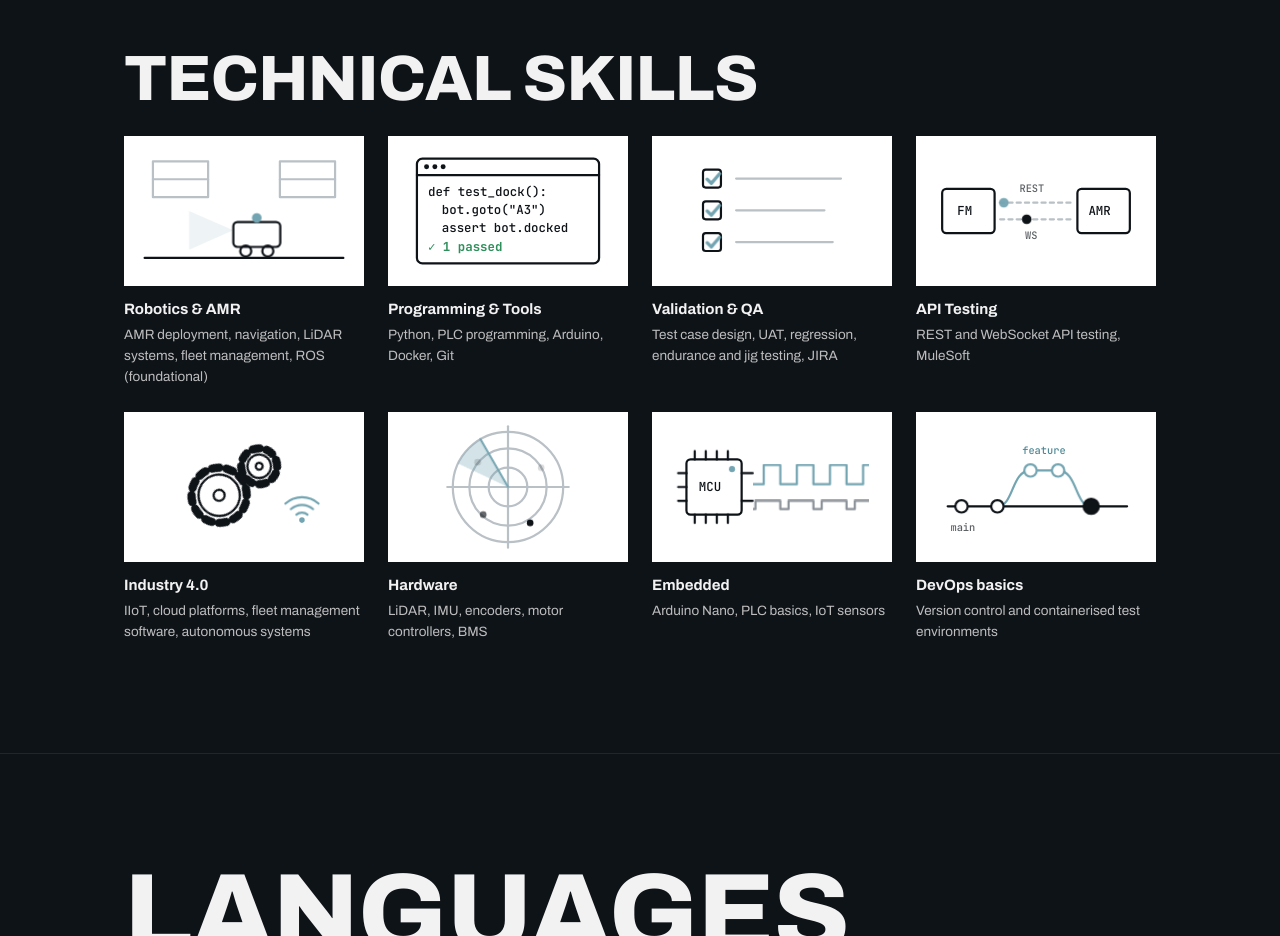
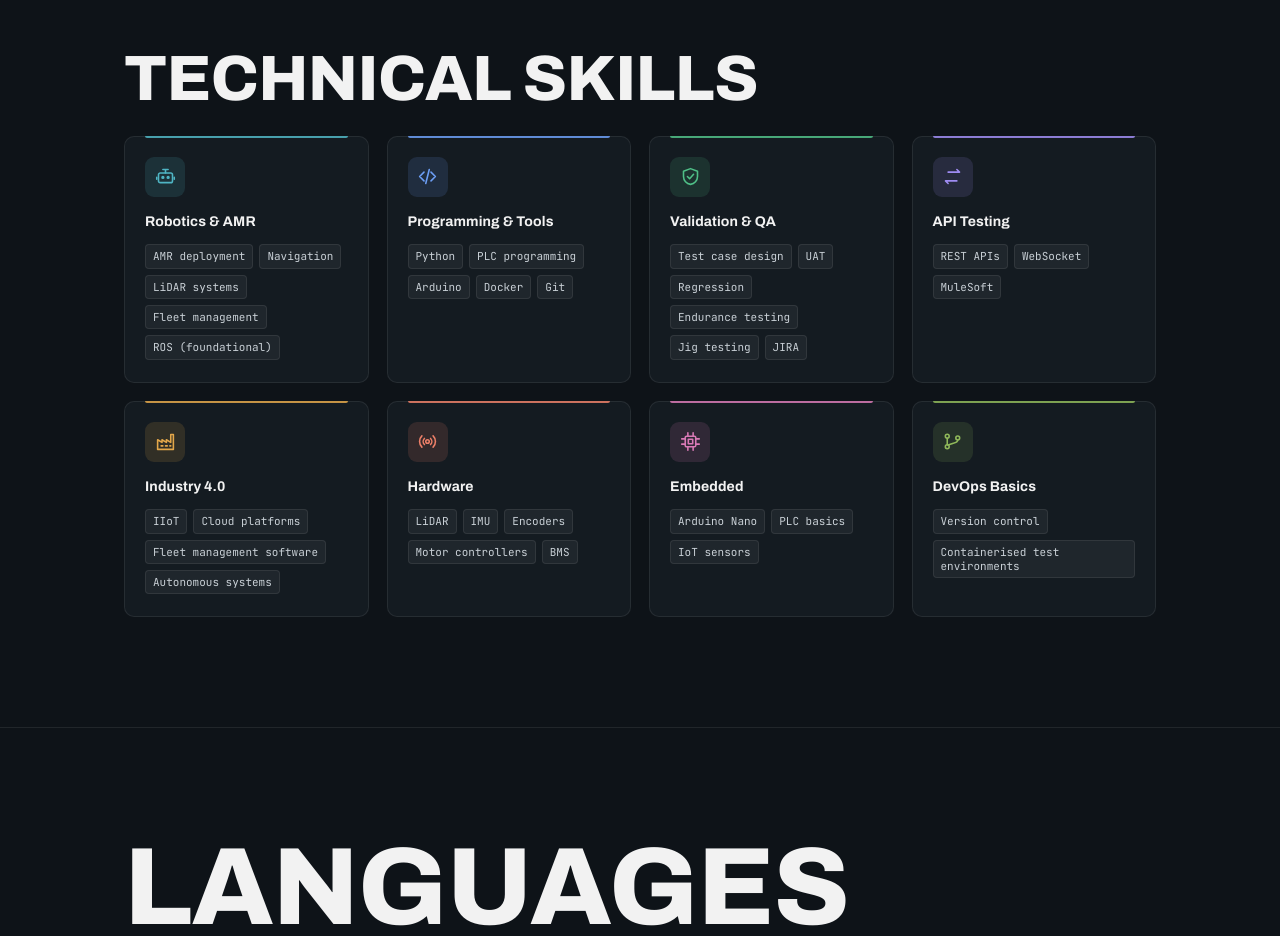
Before and after one commit to samsaji0127/samsaji0127.github.io, a plain HTML site: page index.html in a window 1280 px wide. Shown: the part 4080-5016 px from the top of the page. Drawn offline with Linux system fonts and the light colour scheme; animation ran at ten frames a second.

Commit message:
Redesign skills section as professional cards with colour accents and tags
Co-Authored-By: Claude Opus 5.5 <noreply@anthropic.com>

```diff
--- a/index.html
+++ b/index.html
@@ -131,48 +131,17 @@ section+section{border-top:1px solid rgba(255,255,255,.08)}
 .edu-icon .fill-acc{fill:var(--accent);stroke:none}.edu-icon .fill-ink{fill:#fff;stroke:none}
 
 /* SKILLS */
-.grid4{display:grid;grid-template-columns:repeat(4,minmax(0,1fr));gap:24px}
-.skill .tile{background:#fff;color:var(--black);aspect-ratio:16/10;padding:6px;transition:box-shadow .25s}
-.skill:hover .tile{box-shadow:0 0 0 3px var(--accent)}
-.js #skills .skill{opacity:0;transform:translateY(18px);transition:opacity .6s ease,transform .6s ease;transition-delay:calc(var(--i) * 70ms)}
-.js #skills.seen .skill{opacity:1;transform:none}
-/* animated skill illustrations */
-.sk{display:block;width:100%;height:100%;fill:none;stroke:#0e1318;stroke-width:1.6;stroke-linecap:round;stroke-linejoin:round;overflow:hidden}
-.sk .dim{stroke:#b9c0c6}.sk .dash{stroke-dasharray:3 3}
-.sk .acc{stroke:var(--accent)}.sk .accf{fill:var(--accent);stroke:none}.sk .inkf{fill:#0e1318;stroke:none}
-.sk text{fill:#0e1318;stroke:none;font-family:var(--mono);font-size:9px;font-weight:500}
-.sk text.sm{font-size:7.5px;fill:#5d6166}.sk text.acct{fill:#4f8794}.sk .okt{fill:#2f8f5b;font-weight:700}
-.sk .tick{stroke:var(--accent);stroke-width:2.4}
-.sk .node{fill:#fff}.sk .accn{stroke:var(--accent)}.sk .inkn{fill:#0e1318}
-.sk .s1{animation:s1 6s infinite}.sk .s2{animation:s2 6s infinite}.sk .s3{animation:s3 6s infinite}.sk .s4{animation:s4 6s infinite}.sk .s5{animation:s5 6s infinite}
-@keyframes s1{0%{opacity:0}4%,90%{opacity:1}96%,100%{opacity:0}}
-@keyframes s2{0%,14%{opacity:0}18%,90%{opacity:1}96%,100%{opacity:0}}
-@keyframes s3{0%,28%{opacity:0}32%,90%{opacity:1}96%,100%{opacity:0}}
-@keyframes s4{0%,42%{opacity:0}46%,90%{opacity:1}96%,100%{opacity:0}}
-@keyframes s5{0%,56%{opacity:0}60%,90%{opacity:1}96%,100%{opacity:0}}
-.amr .bot{transform-box:view-box;transform-origin:37px 67px;animation:amr 8s ease-in-out infinite}
-@keyframes amr{0%{transform:translateX(0) scaleX(1)}40%{transform:translateX(72px) scaleX(1)}48%{transform:translateX(72px) scaleX(-1)}88%{transform:translateX(0) scaleX(-1)}96%,100%{transform:translateX(0) scaleX(1)}}
-.amr .beam{fill:var(--accent);stroke:none;opacity:.35;animation:beam 1s ease-in-out infinite alternate}
-@keyframes beam{to{opacity:.12}}
-.api .req{animation:req 2.4s ease-in-out infinite}.api .res{animation:res 2.4s ease-in-out infinite 1.2s}
-@keyframes req{0%{transform:translateX(0);opacity:0}10%,85%{opacity:1}100%{transform:translateX(48px);opacity:0}}
-@keyframes res{0%{transform:translateX(0);opacity:0}10%,85%{opacity:1}100%{transform:translateX(-48px);opacity:0}}
-.gears .teeth{stroke-width:6}
-.gears .g1,.gears .g2{transform-box:fill-box;transform-origin:center}
-.gears .g1{animation:spin 8s linear infinite}.gears .g2{animation:spin 5.33s linear infinite reverse}
-@keyframes spin{to{transform:rotate(360deg)}}
-.radar .sweep{transform-box:view-box;transform-origin:80px 50px;animation:spin 3s linear infinite}
-.radar .wedge{opacity:.3}
-.radar .blip{opacity:.15;animation:blip 3s infinite}
-.radar .b2{animation-delay:-1.4s}.radar .b3{animation-delay:-1s}.radar .b4{animation-delay:-2.1s}
-@keyframes blip{0%,4%{opacity:1}40%,100%{opacity:.15}}
-.emb .wave{animation:wave 1.2s linear infinite}.emb .wave2{animation:wave 1.2s linear infinite;stroke:#8a9198}
-@keyframes wave{to{transform:translateX(-24px)}}
-.emb .led{animation:led .8s steps(2,jump-none) infinite}
-@keyframes led{to{opacity:.2}}
-#skills:not(.play) .sk *{animation-play-state:paused}
-.skill h3{font-size:15px;margin:12px 0 4px}
-.skill p{font-size:13.5px;color:var(--on-dark-muted);margin:0}
+.grid4{display:grid;grid-template-columns:repeat(4,minmax(0,1fr));gap:18px}
+.skill{--c:var(--accent);position:relative;background:#141b21;border:1px solid rgba(255,255,255,.08);border-radius:10px;padding:20px 20px 22px;transition:border-color .25s,transform .25s,box-shadow .25s}
+.skill::before{content:"";position:absolute;left:20px;right:20px;top:-1px;height:2px;background:var(--c);border-radius:0 0 2px 2px;opacity:.85}
+.skill:hover{border-color:color-mix(in srgb,var(--c) 55%,transparent);transform:translateY(-3px);box-shadow:0 10px 28px rgba(0,0,0,.35)}
+.skill .ic{width:40px;height:40px;border-radius:9px;display:grid;place-items:center;background:color-mix(in srgb,var(--c) 14%,transparent);color:var(--c);margin-bottom:14px}
+.skill .ic svg{width:21px;height:21px;fill:none;stroke:currentColor;stroke-width:1.8;stroke-linecap:round;stroke-linejoin:round}
+.skill h3{font-size:14px;font-weight:700;letter-spacing:.01em;margin:0 0 12px}
+.skill ul{list-style:none;margin:0;padding:0;display:flex;flex-wrap:wrap;gap:6px}
+.skill li{font-family:var(--mono);font-size:11px;line-height:1.3;color:#c9d0d6;background:rgba(255,255,255,.05);border:1px solid rgba(255,255,255,.08);border-radius:4px;padding:4px 7px}
+.js #skills .skill{opacity:0;translate:0 14px;transition:opacity .6s ease,translate .6s ease,border-color .25s,transform .25s,box-shadow .25s;transition-delay:calc(var(--i) * 60ms),calc(var(--i) * 60ms),0s,0s,0s}
+.js #skills.seen .skill{opacity:1;translate:none}
 
 
 /* LANGUAGES + CONTACT */
@@ -214,6 +183,7 @@ section+section{border-top:1px solid rgba(255,255,255,.08)}
   .contact .rows{grid-template-columns:repeat(2,minmax(0,1fr))}
 }
 @media (max-width:760px){.grid3{grid-template-columns:1fr}}
+@media (max-width:480px){.grid4{grid-template-columns:1fr;gap:14px}.skill{display:grid;grid-template-columns:36px 1fr;column-gap:12px;align-items:center;padding:16px 16px 18px}.skill .ic{width:36px;height:36px;margin:0}.skill h3{margin:0}.skill ul{grid-column:1/-1;margin-top:12px}}
 @media (max-width:560px){
   .hero nav{display:none}
   .edu-logo{width:52px;height:52px;padding:5px}
@@ -391,56 +361,14 @@ section+section{border-top:1px solid rgba(255,255,255,.08)}
   <div class="wrap">
     <h2 class="display">Technical Skills</h2>
     <div class="grid4">
-      <div class="skill" style="--i:0"><div class="tile"><svg class="sk amr" viewBox="0 0 160 100" aria-hidden="true">
-        <g class="dim"><rect x="14" y="14" width="40" height="26"/><line x1="14" y1="27" x2="54" y2="27"/><rect x="106" y="14" width="40" height="26"/><line x1="106" y1="27" x2="146" y2="27"/></g>
-        <line x1="8" y1="84" x2="152" y2="84"/>
-        <g class="bot"><path class="beam" d="M54 64 L86 50 L86 78 Z"/><rect x="20" y="58" width="34" height="18" rx="3"/><circle cx="29" cy="79" r="4"/><circle cx="45" cy="79" r="4"/><circle class="accf" cx="37" cy="55" r="3.5"/></g>
-      </svg></div><h3>Robotics &amp; AMR</h3><p>AMR deployment, navigation, LiDAR systems, fleet management, ROS (foundational)</p></div>
-      <div class="skill" style="--i:1"><div class="tile"><svg class="sk code" viewBox="0 0 160 100" aria-hidden="true">
-        <rect x="14" y="12" width="132" height="76" rx="4"/><line x1="14" y1="24" x2="146" y2="24"/>
-        <circle class="inkf" cx="21" cy="18" r="1.8"/><circle class="inkf" cx="27" cy="18" r="1.8"/><circle class="inkf" cx="33" cy="18" r="1.8"/>
-        <text class="s s1" x="22" y="39">def test_dock():</text>
-        <text class="s s2" x="32" y="52">bot.goto("A3")</text>
-        <text class="s s3" x="32" y="65">assert bot.docked</text>
-        <text class="s s4 okt" x="22" y="79">✓ 1 passed</text>
-      </svg></div><h3>Programming &amp; Tools</h3><p>Python, PLC programming, Arduino, Docker, Git</p></div>
-      <div class="skill" style="--i:2"><div class="tile"><svg class="sk qa" viewBox="0 0 160 100" aria-hidden="true">
-        <rect x="30" y="20" width="13" height="13" rx="2"/><line class="dim" x1="54" y1="26.5" x2="130" y2="26.5"/>
-        <rect x="30" y="43" width="13" height="13" rx="2"/><line class="dim" x1="54" y1="49.5" x2="118" y2="49.5"/>
-        <rect x="30" y="66" width="13" height="13" rx="2"/><line class="dim" x1="54" y1="72.5" x2="124" y2="72.5"/>
-        <path class="tick s s1" d="M33 27 l3 3 l6 -7"/><path class="tick s s2" d="M33 50 l3 3 l6 -7"/><path class="tick s s3" d="M33 73 l3 3 l6 -7"/>
-      </svg></div><h3>Validation &amp; QA</h3><p>Test case design, UAT, regression, endurance and jig testing, JIRA</p></div>
-      <div class="skill" style="--i:3"><div class="tile"><svg class="sk api" viewBox="0 0 160 100" aria-hidden="true">
-        <rect x="12" y="34" width="38" height="32" rx="3"/><text x="23" y="53">FM</text>
-        <rect x="110" y="34" width="38" height="32" rx="3"/><text x="118" y="53">AMR</text>
-        <line class="dim dash" x1="54" y1="44" x2="106" y2="44"/><line class="dim dash" x1="54" y1="56" x2="106" y2="56"/>
-        <text class="sm" x="68" y="36">REST</text><text class="sm" x="72" y="70">WS</text>
-        <circle class="accf req" cx="56" cy="44" r="3.5"/><circle class="inkf res" cx="104" cy="56" r="3.5"/>
-      </svg></div><h3>API Testing</h3><p>REST and WebSocket API testing, MuleSoft</p></div>
-      <div class="skill" style="--i:4"><div class="tile"><svg class="sk gears" viewBox="0 0 160 100" aria-hidden="true">
-        <g class="g1"><circle cx="62" cy="56" r="20" class="teeth" stroke-dasharray="5.24 5.23"/><circle cx="62" cy="56" r="15"/><circle cx="62" cy="56" r="4"/></g>
-        <g class="g2"><circle cx="91" cy="35" r="13" class="teeth" stroke-dasharray="5.1 5.11"/><circle cx="91" cy="35" r="8.5"/><circle cx="91" cy="35" r="2.5"/></g>
-        <g class="acc wifi"><path class="s s1" d="M118 70 a6 6 0 0 1 8 0"/><path class="s s2" d="M114 66 a12 12 0 0 1 16 0"/><path class="s s3" d="M110 62 a18 18 0 0 1 24 0"/><circle class="accf" cx="122" cy="74" r="2"/></g>
-      </svg></div><h3>Industry 4.0</h3><p>IIoT, cloud platforms, fleet management software, autonomous systems</p></div>
-      <div class="skill" style="--i:5"><div class="tile"><svg class="sk radar" viewBox="0 0 160 100" aria-hidden="true">
-        <g class="dim"><circle cx="80" cy="50" r="14"/><circle cx="80" cy="50" r="28"/><circle cx="80" cy="50" r="40"/><line x1="36" y1="50" x2="124" y2="50"/><line x1="80" y1="6" x2="80" y2="94"/></g>
-        <g class="sweep"><path class="accf wedge" d="M80 50 L120 50 A40 40 0 0 0 112.8 27.1 Z"/><line class="acc" x1="80" y1="50" x2="120" y2="50"/></g>
-        <circle class="inkf blip b1" cx="104" cy="36" r="2.4"/><circle class="inkf blip b2" cx="62" cy="70" r="2.4"/><circle class="inkf blip b3" cx="96" cy="76" r="2.4"/><circle class="inkf blip b4" cx="58" cy="32" r="2.4"/>
-      </svg></div><h3>Hardware</h3><p>LiDAR, IMU, encoders, motor controllers, BMS</p></div>
-      <div class="skill" style="--i:6"><div class="tile"><svg class="sk emb" viewBox="0 0 160 100" aria-hidden="true">
-        <defs><clipPath id="sk-wave-clip"><rect x="66" y="20" width="84" height="60"/></clipPath></defs>
-        <rect x="18" y="30" width="40" height="40" rx="3"/><text x="27" y="53">MCU</text><circle class="accf led" cx="51" cy="37" r="2.2"/>
-        <path d="M24 30v-6M32 30v-6M40 30v-6M48 30v-6M24 70v6M32 70v6M40 70v6M48 70v6M18 40h-6M18 50h-6M18 60h-6M58 40h8M58 60h8"/>
-        <g clip-path="url(#sk-wave-clip)"><path class="acc wave" d="M42 48h12v-14h12v14h12v-14h12v14h12v-14h12v14h12v-14h12v14h12v-14h12"/><path class="wave2" d="M42 66h6v-6h18v6h6v-6h18v6h6v-6h18v6h6v-6h18v6h6v-6h18v6h6v-6h18v6h6v-6h18"/></g>
-      </svg></div><h3>Embedded</h3><p>Arduino Nano, PLC basics, IoT sensors</p></div>
-      <div class="skill" style="--i:7"><div class="tile"><svg class="sk git" viewBox="0 0 160 100" aria-hidden="true">
-        <line x1="16" y1="64" x2="146" y2="64"/>
-        <path class="acc s s2" d="M52 64 C64 64 62 38 76 38 L96 38"/><path class="acc s s4" d="M96 38 C110 38 108 64 120 64"/>
-        <circle class="node s s1" cx="26" cy="64" r="4.5"/><circle class="node s s1" cx="52" cy="64" r="4.5"/>
-        <circle class="node accn s s3" cx="76" cy="38" r="4.5"/><circle class="node accn s s3" cx="96" cy="38" r="4.5"/>
-        <circle class="node inkn s s5" cx="120" cy="64" r="5.5"/>
-        <text class="sm" x="18" y="82">main</text><text class="sm acct" x="70" y="26">feature</text>
-      </svg></div><h3>DevOps basics</h3><p>Version control and containerised test environments</p></div>
+      <div class="skill" style="--i:0;--c:#4fb5c4"><div class="ic"><svg viewBox="0 0 24 24" aria-hidden="true"><rect x="4" y="8" width="16" height="11" rx="2"/><path d="M12 8V4M9 4h6M2 13v2M22 13v2"/><circle cx="9" cy="13" r="1"/><circle cx="15" cy="13" r="1"/></svg></div><h3>Robotics &amp; AMR</h3><ul><li>AMR deployment</li><li>Navigation</li><li>LiDAR systems</li><li>Fleet management</li><li>ROS (foundational)</li></ul></div>
+      <div class="skill" style="--i:1;--c:#6c9ef5"><div class="ic"><svg viewBox="0 0 24 24" aria-hidden="true"><path d="m8 7-5 5 5 5M16 7l5 5-5 5M14 4l-4 16"/></svg></div><h3>Programming &amp; Tools</h3><ul><li>Python</li><li>PLC programming</li><li>Arduino</li><li>Docker</li><li>Git</li></ul></div>
+      <div class="skill" style="--i:2;--c:#4fbf87"><div class="ic"><svg viewBox="0 0 24 24" aria-hidden="true"><path d="M12 3 4 6v6c0 4.5 3.4 8.2 8 9 4.6-.8 8-4.5 8-9V6z"/><path d="m8.5 12 2.5 2.5 4.5-5"/></svg></div><h3>Validation &amp; QA</h3><ul><li>Test case design</li><li>UAT</li><li>Regression</li><li>Endurance testing</li><li>Jig testing</li><li>JIRA</li></ul></div>
+      <div class="skill" style="--i:3;--c:#9f8cf2"><div class="ic"><svg viewBox="0 0 24 24" aria-hidden="true"><path d="M7 7h13l-3-3M17 17H4l3 3"/></svg></div><h3>API Testing</h3><ul><li>REST APIs</li><li>WebSocket</li><li>MuleSoft</li></ul></div>
+      <div class="skill" style="--i:4;--c:#e3a74a"><div class="ic"><svg viewBox="0 0 24 24" aria-hidden="true"><path d="M3 21V10l5 3V10l5 3V10l5 3V4h3v17z"/><path d="M7 17h2M12 17h2M17 17h1"/></svg></div><h3>Industry 4.0</h3><ul><li>IIoT</li><li>Cloud platforms</li><li>Fleet management software</li><li>Autonomous systems</li></ul></div>
+      <div class="skill" style="--i:5;--c:#ec7f68"><div class="ic"><svg viewBox="0 0 24 24" aria-hidden="true"><circle cx="12" cy="12" r="2"/><path d="M8.5 15.5a5 5 0 0 1 0-7M15.5 8.5a5 5 0 0 1 0 7M5.6 18.4a9 9 0 0 1 0-12.8M18.4 5.6a9 9 0 0 1 0 12.8"/></svg></div><h3>Hardware</h3><ul><li>LiDAR</li><li>IMU</li><li>Encoders</li><li>Motor controllers</li><li>BMS</li></ul></div>
+      <div class="skill" style="--i:6;--c:#d97ab6"><div class="ic"><svg viewBox="0 0 24 24" aria-hidden="true"><rect x="6" y="6" width="12" height="12" rx="1.5"/><rect x="9.5" y="9.5" width="5" height="5"/><path d="M9 2v4M15 2v4M9 18v4M15 18v4M2 9h4M2 15h4M18 9h4M18 15h4"/></svg></div><h3>Embedded</h3><ul><li>Arduino Nano</li><li>PLC basics</li><li>IoT sensors</li></ul></div>
+      <div class="skill" style="--i:7;--c:#8fb85a"><div class="ic"><svg viewBox="0 0 24 24" aria-hidden="true"><circle cx="6" cy="6" r="2.2"/><circle cx="6" cy="18" r="2.2"/><circle cx="18" cy="8" r="2.2"/><path d="M6 8.2v7.6M18 10.2c0 4-6 3-11 6"/></svg></div><h3>DevOps Basics</h3><ul><li>Version control</li><li>Containerised test environments</li></ul></div>
     </div>
   </div>
 </section>
```
